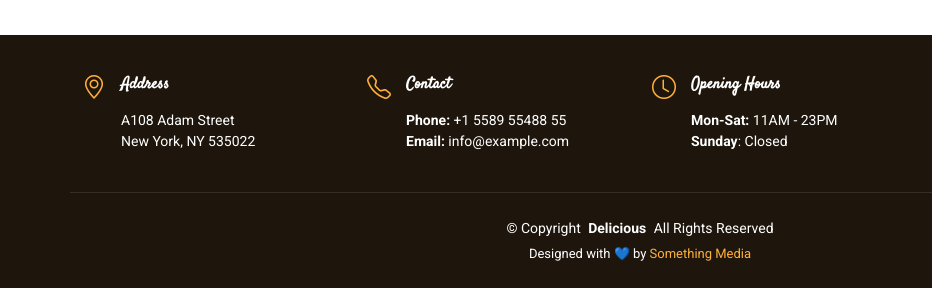
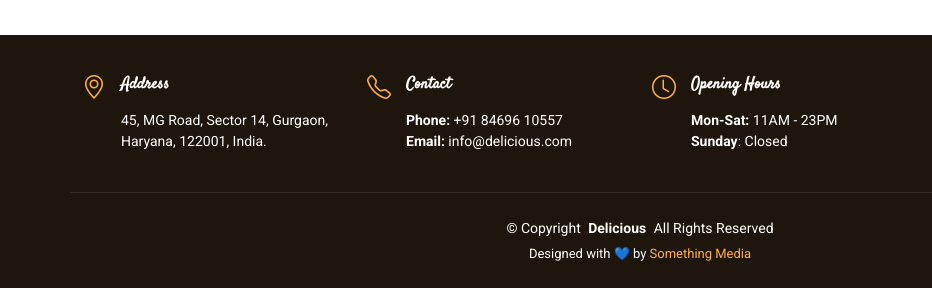
Before and after one commit to kthakz19/Delicious, a plain HTML site: page index.html in a window 1280 px wide. Shown: the part 7499-7787 px from the top of the page, 0-932 px from the left. Drawn offline with Linux system fonts and the light colour scheme.

Commit message:
Update index.html

```diff
--- a/index.html
+++ b/index.html
@@ -1042,8 +1042,8 @@
           <i class="bi bi-geo-alt icon"></i>
           <div class="address">
             <h4>Address</h4>
-            <p>A108 Adam Street</p>
-            <p>New York, NY 535022</p>
+            <p>45, MG Road, Sector 14, Gurgaon,</p>
+            <p> Haryana, 122001, India.</p>
             <p></p>
           </div>
 
@@ -1054,8 +1054,8 @@
           <div>
             <h4>Contact</h4>
             <p>
-              <strong>Phone:</strong> <span>+1 5589 55488 55</span><br>
-              <strong>Email:</strong> <span>info@example.com</span><br>
+              <strong>Phone:</strong> <span>+91 84696 10557</span><br>
+              <strong>Email:</strong> <span>info@delicious.com</span><br>
             </p>
           </div>
         </div>
```
